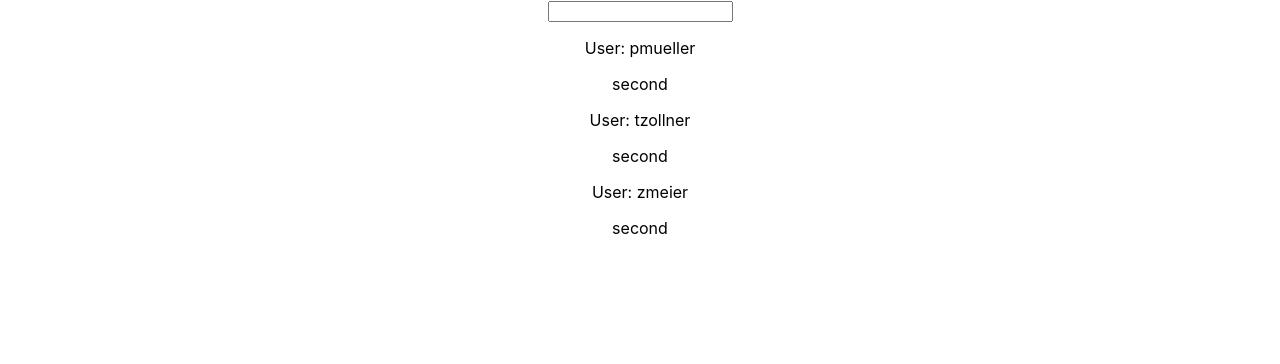
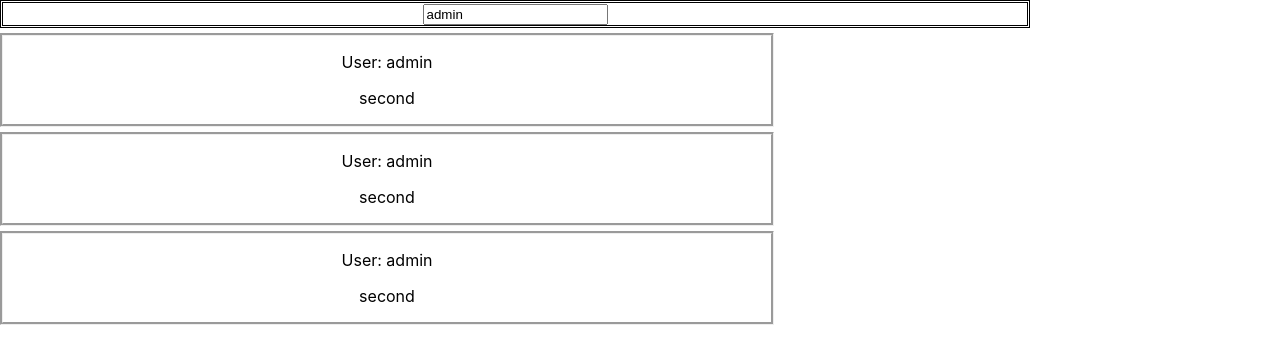
Before and after one commit to Endron/react_the-complete-guide, a React (Create React App) app: page / in a window 1280 px wide. Shown: the top 364 px of the page. Built offline with nearby package versions, Linux system fonts and the light colour scheme.

Commit message:
add some styling

```diff
--- a/package.json
+++ b/package.json
@@ -6,6 +6,7 @@
     "@testing-library/jest-dom": "^4.2.4",
     "@testing-library/react": "^9.5.0",
     "@testing-library/user-event": "^7.2.1",
+    "node-sass": "^4.14.1",
     "react": "^16.13.1",
     "react-dom": "^16.13.1",
     "react-scripts": "3.4.1"
--- a/src/App.css
+++ /dev/null
@@ -1,38 +0,0 @@
-.App {
-  text-align: center;
-}
-
-.App-logo {
-  height: 40vmin;
-  pointer-events: none;
-}
-
-@media (prefers-reduced-motion: no-preference) {
-  .App-logo {
-    animation: App-logo-spin infinite 20s linear;
-  }
-}
-
-.App-header {
-  background-color: #282c34;
-  min-height: 100vh;
-  display: flex;
-  flex-direction: column;
-  align-items: center;
-  justify-content: center;
-  font-size: calc(10px + 2vmin);
-  color: white;
-}
-
-.App-link {
-  color: #61dafb;
-}
-
-@keyframes App-logo-spin {
-  from {
-    transform: rotate(0deg);
-  }
-  to {
-    transform: rotate(360deg);
-  }
-}
--- a/src/App.js
+++ b/src/App.js
@@ -1,17 +1,30 @@
 import React from 'react';
-import './App.css';
+import './App.scss';
 import UserInput from './UserInput/UserInput';
 import UserOutput from './UserOutput/UserOutput';
 
-function App() {
-  return (
-    <div className="App">
-      <UserInput />
-      <UserOutput username="pmueller"/>
-      <UserOutput username="tzollner"/>
-      <UserOutput username="zmeier"/>
-    </div>
-  );
+class App extends React.Component {
+
+  state = {
+    username: 'admin'
+  }
+
+  changeUserNameHandler = (event) => {
+    this.setState({
+      username: event.target.value
+    })
+  }
+
+  render() {
+    return (
+      <div className="App">
+        <UserInput handler={this.changeUserNameHandler} initialValue={this.state.username}/>
+        <UserOutput username={this.state.username}/>
+        <UserOutput username={this.state.username}/>
+        <UserOutput username={this.state.username}/>
+      </div>
+    );
+  }
 }
 
 export default App;
--- /dev/null
+++ b/src/App.scss
@@ -0,0 +1,3 @@
+.App {
+  text-align: center;
+}
--- a/src/UserInput/UserInput.js
+++ b/src/UserInput/UserInput.js
@@ -1,9 +1,14 @@
 import React from 'react';
+import './UserInput.scss';
 
-function UserInput() {
+function UserInput(probs) {
+    const style = {
+        'width': '80%'
+    }
+
     return(
-        <div className="UserInput">
-            <input />
+        <div className="UserInput" style={style}>
+            <input type="text" onChange={probs.handler} value={probs.initialValue}/>
         </div>
     );
 }
--- /dev/null
+++ b/src/UserInput/UserInput.scss
@@ -0,0 +1,3 @@
+.UserInput {
+    border: double;
+}
--- a/src/UserOutput/UserOutput.js
+++ b/src/UserOutput/UserOutput.js
@@ -1,8 +1,9 @@
 import React from 'react';
+import './UserOutput.scss'
 
 function UserOutput(probs)  {
     return (
-        <div>
+        <div className="UserOutput">
             <p>User: {probs.username}</p>
             <p>second</p>
         </div>
--- /dev/null
+++ b/src/UserOutput/UserOutput.scss
@@ -0,0 +1,6 @@
+.UserOutput {
+    align-items: center;
+    width: 60%;
+    border: groove;
+    margin-top: 5px;
+}
```
Also changed, not shown: 1 other file (tests, documents, lock files or other folders).
